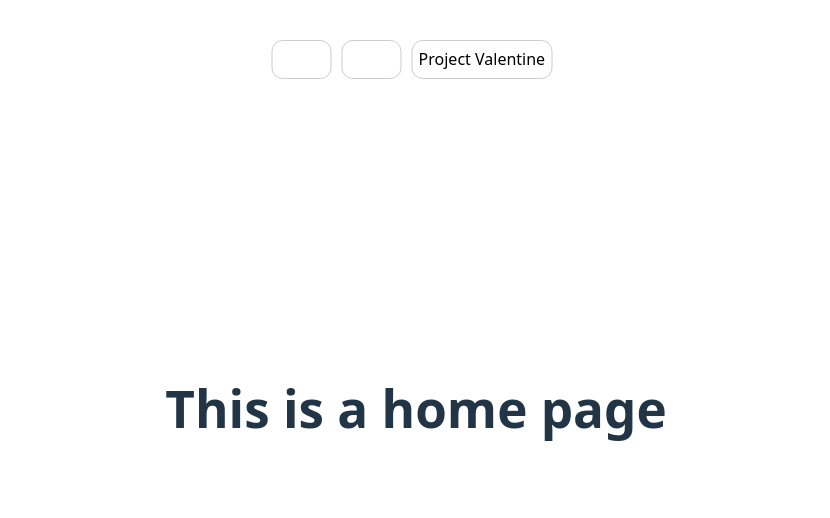
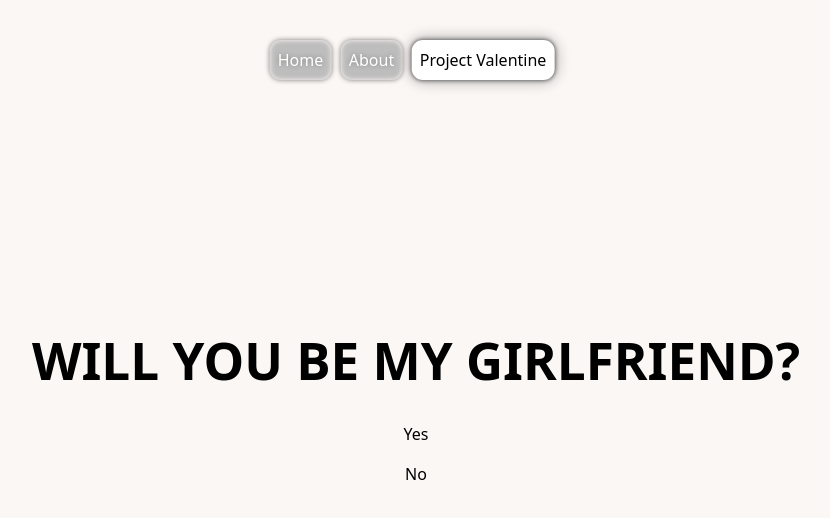
Before and after one commit to Mmegar/Learning-React, a React (Vite) app: page /valentine in a window 1280 px wide. Shown: the top 518 px of the page, without its empty margins (224-1054 px from the left). Built offline with nearby package versions, Linux system fonts and the light colour scheme.

Commit message:
project valentine background update and the navigation bar

```diff
--- a/src/App.css
+++ b/src/App.css
@@ -1,7 +1,7 @@
 #root {
   max-width: 1280px;
   margin: 0 auto;
-  padding: 2rem;
+  padding: 3rem;
   text-align: center;
 }
 
@@ -19,21 +19,27 @@ nav {
 }
 
 nav > a {
-  padding: 0.4rem;
+  display: inline-block;
+  padding: 0.5rem;
   margin-right: 0.5em;
+  background-color: rgba(255, 255, 255, 0.5);
+  border-radius: 0.7em;
   text-align: center;
-  background-color: rgba(255, 255, 255, 0.5) ;
-  border: 0.1rem solid #ccc ;
-  border-radius: 0.7em;
   color: white;
+  filter: drop-shadow(0 0 0.15em black);
+
 }
 
-nav > a:hover, .active{
+nav > a:hover,
+nav > a.active {
   background-color:  rgba(255, 255, 255);
   transition: all 0.1s ease;
-  filter: drop-shadow(0 0 0.15em white);
+  filter: drop-shadow(0 0 0.15em black);
   color: black;
   width: auto;
   opacity: 1;
+  transition: all 0.2s ease;
+  box-shadow: 0 0 15px rgba(255, 255, 255, 0.4);
+
 
 }
--- a/src/App.jsx
+++ b/src/App.jsx
@@ -9,10 +9,12 @@ import ExtendedNav from './extendednav.jsx'
 function App() {
   const location = useLocation();
 
+  let isValentine_page = location.pathname == "./valentine"
+
   return (
     <>
       <div>
-        <nav>
+        <nav className={`${isValentine_page ? 'nav-valentine' : ''}`}>
           <ExtendedNav to="/" label="Home"> </ExtendedNav>
           <ExtendedNav to="/about" label="About"> </ExtendedNav>
           <ExtendedNav to="/valentine" label="Project Valentine"> </ExtendedNav>
--- a/src/about.css
+++ /dev/null
@@ -1,47 +0,0 @@
-#root {
-  max-width: 1280px;
-  margin: 0 auto;
-  padding: 2rem;
-  text-align: center;
-}
-
-div{
-  margin-top: 10%;
-}
-
-.logo {
-  height: 6em;
-  padding: 1.5em;
-  will-change: filter;
-  transition: filter 300ms;
-}
-.logo:hover {
-  filter: drop-shadow(0 0 2em fdx);
-  cursor: pointer;
-}
-.logo.react:hover {
-  filter: drop-shadow(0 0 2em #61dafbaa);
-}
-
-@keyframes logo-spin {
-  from {
-    transform: rotate(0deg);
-  }
-  to {
-    transform: rotate(360deg);
-  }
-}
-
-@media (prefers-reduced-motion: no-preference) {
-  a:nth-of-type(2) .logo {
-    animation: logo-spin infinite 20s linear;
-  }
-}
-
-.card {
-  padding: 2em;
-}
-
-.read-the-docs {
-  color: #888;
-}
--- a/src/about.jsx
+++ b/src/about.jsx
@@ -1,7 +1,7 @@
 import { useState } from 'react';
 import reactLogo from './assets/react.svg';
 import viteLogo from '/vite.svg';
-import './about.css'
+
 import './App.css';
 
 function About() {
--- a/src/extendednav.jsx
+++ b/src/extendednav.jsx
@@ -1,8 +1,9 @@
-import { NavLink } from 'react-router-dom';
+import { NavLink} from 'react-router-dom';
 import './App.css';
-import { useState } from 'react';
+import { useState, useloca } from 'react';
 
 function ExtendedNav({ to, label }) {
+
   const [isHovered, setHovered] = useState(false);
 
   return (
--- a/src/home.jsx
+++ b/src/home.jsx
@@ -9,7 +9,7 @@ function Home() {
   return (
     <>
 
-      <h1>hello b Phanith, Viny, Mana</h1>
+      <h1>Hello there, give likes and comments, im new to this video content stuff.</h1>
 
     </>
   );
--- a/src/projectvalentine.jsx
+++ b/src/projectvalentine.jsx
@@ -1,7 +1,28 @@
- import './App.css'
+import './App.css'
+import { useEffect } from 'react'
 
 function ProjectValentine() {
-    return <h1>This is a home page </h1>
-}
+    useEffect(() => {
+
+        document.body.style.color = "black"
+        document.body.style.background = "#FBF7F5"
+
+    return () => {[
+        document.body.style.background = "",
+        document.body.style.color = ""]}
+    })
+
+return (
+
+    <>
+
+
+        <h1 className={'styles.subtitle'}> WILL YOU BE MY GIRLFRIEND?</h1>
+
+        <p> Yes </p>
+        <p> No </p>
+
+    </>
+)}
 
 export default ProjectValentine
```
